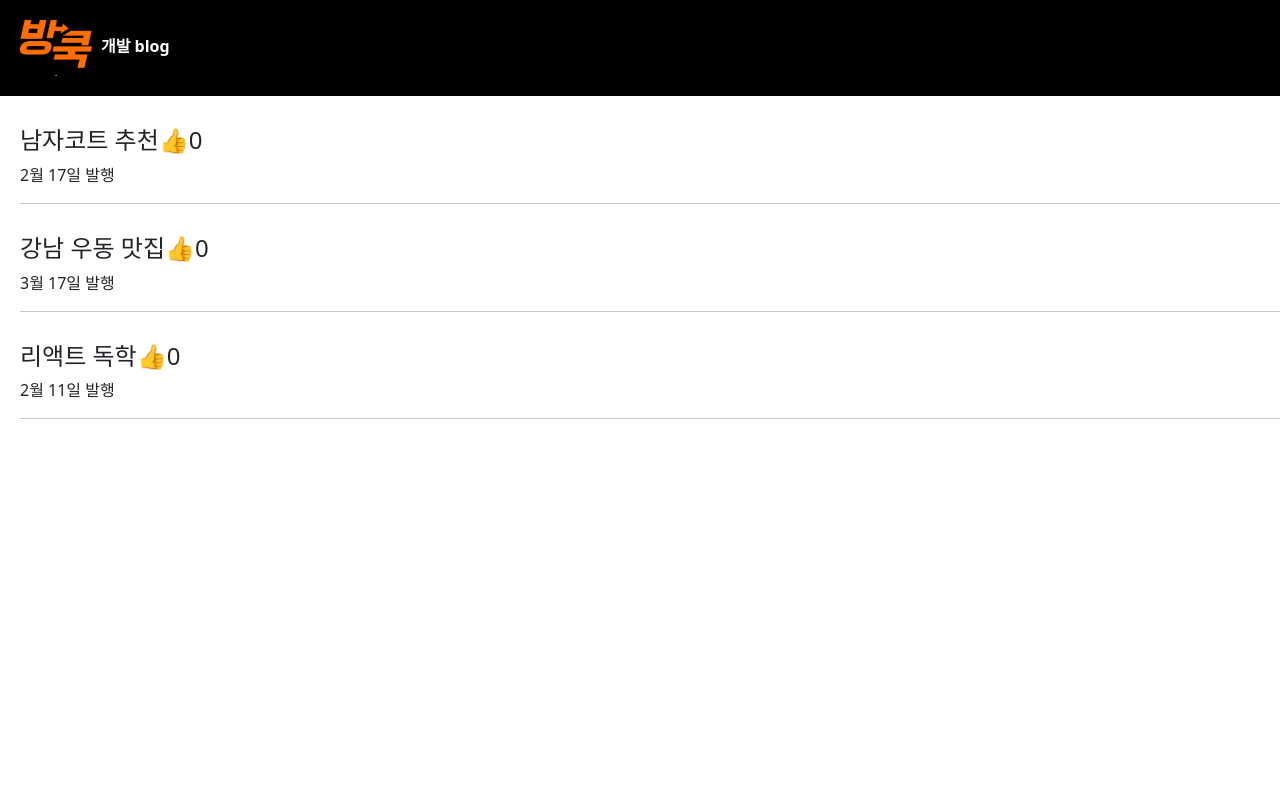
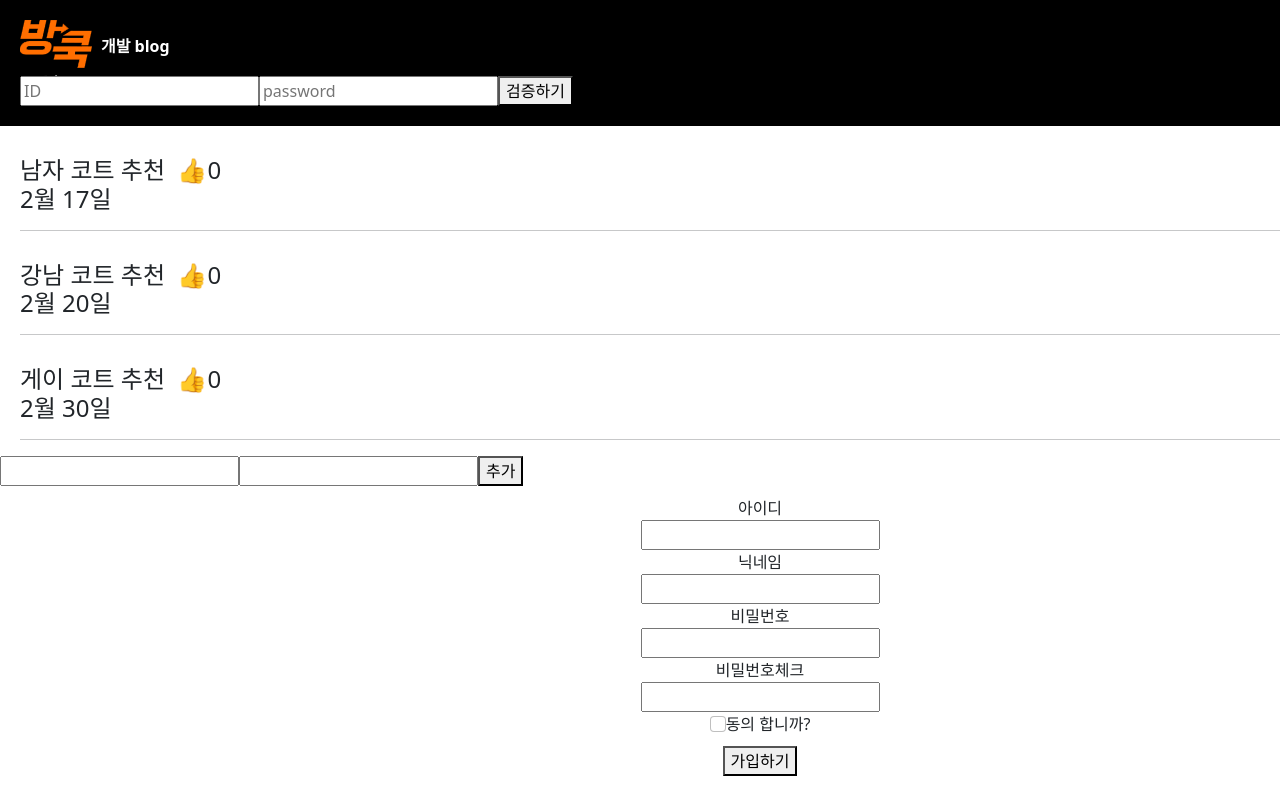
Before and after one commit to ShinHeeSun/-, a React (Create React App) app: page / in a window 1280 px wide. Shown: the top 800 px of the page. Built offline with nearby package versions, Linux system fonts and the light colour scheme.

Commit message:
first commit

```diff
--- a/package.json
+++ b/package.json
@@ -11,6 +11,7 @@
     "@testing-library/jest-dom": "^5.16.2",
     "@testing-library/react": "^12.1.3",
     "@testing-library/user-event": "^13.5.0",
+    "axios": "^0.26.1",
     "bootstrap": "^5.1.3",
     "cross-env": "^7.0.3",
     "react": "^17.0.2",
--- a/src/App.css
+++ b/src/App.css
@@ -17,6 +17,7 @@ body {
     padding-left: 20px;
     padding-right: 20px;
     text-align: left;
+
 }
 .titleChange {
   margin-top: 30px;
--- /dev/null
+++ b/src/Components/BlogList.js
@@ -0,0 +1,89 @@
+import React, {useState} from "react";
+import '../App.css'
+import Modal from './Modal';
+
+
+
+
+function BlogList () {
+
+
+    const [titleList, setTitleList] = useState( [
+        {id: 1, title : '남자 코트 추천', text : '2월 17일'},
+        {id: 2, title : '강남 코트 추천', text : '2월 20일'},
+        {id: 3, title : '게이 코트 추천', text : '2월 30일'},
+      ])
+      const [inputText, setInputText] = useState('');
+      const [inputText1, setInputText1] = useState('');
+      const [nextId, setNextIde] = useState(4);
+
+  const onChange = (e) => setInputText(e.target.value);
+  const onChange1 = (e) => setInputText1(e.target.value);
+
+
+
+const onKeyUP = (e) => {
+ if (e.key === 'Enter') {
+  onClick ();
+ }
+}
+const onClick = () => {
+  const nextNames = titleList.concat({
+    id: nextId,
+    title: inputText,
+    text : inputText1
+  });
+  setNextIde(nextId + 1);
+  setTitleList(nextNames);
+  setInputText('');
+  setInputText1('');
+
+};
+
+
+
+      const [only, setOnly] = useState(0);
+
+
+
+      let [like, setLike] = useState(0);
+      const likeClike = () => {
+        setLike(like + 1);
+      };
+
+
+      let [modal, setModal] = useState(false);
+      const openModal = () => {
+        if (modal === false) {
+          return setModal(true);
+        } else if (modal === true) {
+          return setModal(false);
+        }
+      };
+
+
+      const nameList = titleList.map((e, i) =>
+
+      (<div className="list"  key={i}>
+          <h4 onClick={()=>{setOnly(i); openModal() }}>
+          {e.title} <span onClick={likeClike}> &nbsp;👍{like} <br /></span> {e.text} </h4>
+
+      <hr />
+      </div>
+      ))
+    return(
+        <div >
+          {nameList}
+
+
+            {modal === true ? <Modal titleList={titleList}
+            only={only}
+            /> : null}
+             <input value={inputText} onChange={onChange} />
+             <input value={inputText1} onChange={onChange1} onKeyUp={onKeyUP} />
+
+      <button onClick={onClick} >추가</button>
+            </div>
+    );
+}
+export default BlogList;
--- a/src/Components/ComponetsJs.js/LikeButton.js
+++ b/src/Components/ComponetsJs.js/LikeButton.js
@@ -6,10 +6,12 @@ function LikeButton() {
   const likeClike = () => {
     setLike(like + 1);
   };
+
+
   return (
     <div>
       <h4>
-        제목 <span onClick={likeClike}>👍{like}</span>{' '}
+        <span onClick={likeClike}>👍{like}</span>{' '}
       </h4>
     </div>
   );
--- /dev/null
+++ b/src/Components/Join.js
@@ -0,0 +1,103 @@
+import React, {useState} from 'react'
+import axios from 'axios';
+
+
+function Join() {
+    const [id,setId] = useState('');
+    const [nick,setNick] = useState('');
+    const [password,setPassword] = useState('');
+    const [passwordCheck,setPasswordCheck] = useState('');
+    const [term,setTerm] = useState(false);
+    const [passwordError,setPasswordError] = useState(false);
+    const [termError,setTermError] = useState(false);
+
+    const onSubmit = (e) => {
+        e.preventDefault();
+        /**검증 로직 만들기
+         * 1. 비밀번호와 비밀번호 체크가 다를 경우를 검증한다
+         * 2. 약관 동의를 확인한다.
+         */
+        if(password !== passwordCheck){
+            return setPasswordError(true);
+        }
+        if(!term){
+            return setTermError(true);
+        }
+        console.log({
+            id,
+            nick,
+            password,
+            passwordCheck,
+            term
+        });
+    };
+    const onClick = () => {
+    axios({
+        method: 'post',
+        url: 'http://localhost:3001/user',
+        data: {
+          id,
+          nick,
+          password
+        }
+      });
+    }
+
+    // Coustom Hook 이전
+    const onChangeId = (e) => {
+        setId(e.target.value);
+    };
+    const onChangeNick = (e) => {
+        setNick(e.target.value);
+    };
+    const onChangePassword = (e) => {
+        setPassword(e.target.value);
+    };
+    const onChangePasswordChk = (e) => {
+        //비밀번호를 입력할때마다 password 를 검증하는 함수
+        setPasswordError(e.target.value !== password);
+        setPasswordCheck(e.target.value);
+    };
+    const onChangeTerm = (e) => {
+        //체크박스 초기화
+        setTermError(false);
+        setTerm(e.target.checked);
+    }
+    return(
+        <>
+        <form onSubmit={onSubmit} style={{padding:10, display:'flex', flexDirection:'column', textAlign:'center'}}>
+
+            <div>
+                <label htmlFor="user-id">아이디</label><br/>
+                <input name="user-id" value={id} required onChange={onChangeId} />
+            </div>
+            <div>
+                <label htmlFor="user-nick">닉네임</label><br/>
+                <input name="user-nick" value={nick} required onChange={onChangeNick} />
+            </div>
+            <div>
+                <label htmlFor="user-password">비밀번호</label><br/>
+                <input name="user-password" type="password" value={password} required onChange={onChangePassword} />
+            </div>
+            <div>
+                <label htmlFor="user-password-check">비밀번호체크</label><br/>
+                <input name="user-password-check" type="password" value={passwordCheck} required onChange={onChangePasswordChk} />
+                {passwordError && <div style={{color : 'red'}}>비밀번호가 일치하지 않습니다.</div>}
+            </div>
+            <div>
+                <input className="form-check-input" type="checkbox" id="flexCheckDefault"
+                 name="user-term" value={term} onChange={onChangeTerm}></input>
+                     <label className="form-check-label" htmlFor="flexCheckDefault">동의 합니까?</label>
+                {termError && <div style={{color : 'red'}}>약관에 동의하셔야 합니다.</div>}
+            </div>
+            <div style={{marginTop:10}}>
+                <button type="submit" onClick={onClick}>가입하기</button>
+            </div>
+        </form>
+
+
+        </>
+    );
+};
+
+export default Join;
--- /dev/null
+++ b/src/Components/Login.js
@@ -0,0 +1,59 @@
+import React from 'react';
+import '../App.css';
+
+class Login extends React.Component {
+  state = {
+    id:'',
+    password: '',
+    clicked: false,
+    vaildated: false,
+  };
+  handleChange = (e) => {
+    this.setState({ password: e.target.value });
+  };
+  handleButtonClick = () => {
+    this.setState({
+      clicked: true,
+      validated: this.state.password === '0000',
+    });
+    this.input.focus();
+  };
+
+  render() {
+    return (
+      <div>
+        <input
+          type="text"
+          placeholder="ID"
+          value={this.state.password}
+          onChange={this.handleChange}
+          className={
+            this.state.clicked
+              ? this.state.validated
+                ? 'success'
+                : 'failure'
+              : ''
+          }
+          ref={(ref) => (this.input = ref)}
+        />
+        <input
+          type="password"
+          placeholder="password"
+          value={this.state.password}
+          onChange={this.handleChange}
+          className={
+            this.state.clicked
+              ? this.state.validated
+                ? 'success'
+                : 'failure'
+              : ''
+          }
+          ref={(ref) => (this.input = ref)}
+        />
+        <button onClick={this.handleButtonClick}>검증하기</button>
+      </div>
+    );
+  }
+}
+
+export default Login;
--- a/src/Components/Modal.js
+++ b/src/Components/Modal.js
@@ -1,11 +1,11 @@
 import React from 'react';
 import '../App.css';
 
-function Modal() {
+function Modal (props) {
   return (
     <div className="Modal">
-      <h2>제목</h2>
-      <p>날짜</p>
+      <h2>{props.titleList[props.only].title}</h2>
+      <p>{props.titleList[props.only].text}</p>
       <p>상세내용</p>
     </div>
   );
--- a/src/Components/Title.js
+++ b/src/Components/Title.js
@@ -1,29 +1,14 @@
-import React, { useState } from 'react';
+import React from 'react';
 import logo from '../img/logo.png';
-import Modal from './Modal';
+import BlogList from './BlogList'
+import Login from './Login'
+import Join from './Join'
+
 
 function Title() {
-  let [title, setTitle] = useState([
-    '남자코트 추천',
-    '강남 우동 맛집',
-    '리액트 독학',
-  ]);
 
-  let [like, setLike] = useState(0);
 
-  let [modal, setModal] = useState(false);
 
-  const openModal = () => {
-    if (modal === false) {
-      return setModal(true);
-    } else if (modal === true) {
-      return setModal(false);
-    }
-  };
-
-  const likeClike = () => {
-    setLike(like + 1);
-  };
 
   return (
     <div>
@@ -32,33 +17,10 @@ function Title() {
           <img className="logoName" src={logo} let="logo" alt="..." />
           개발 blog
         </div>
+        <Login />
       </div>
-      <div className="list">
-        <h4>
-          {title[0]}
-          <span onClick={likeClike}>👍{like}</span>
-        </h4>
-        <p>2월 17일 발행</p>
-        <hr />
-      </div>
-      <div className="list">
-        <h4>
-          {title[1]}
-          <span onClick={likeClike}>👍{like}</span>
-        </h4>
-        <p>3월 17일 발행</p>
-        <hr />
-      </div>
-      <div className="list" onClick={openModal}>
-        <h4>
-          {title[2]}
-          <span onClick={likeClike}>👍{like}</span>
-        </h4>
-        <p>2월 11일 발행</p>
-        <hr />
-      </div>
-
-      {modal === true ? <Modal /> : null}
+      <BlogList />
+      <Join />
     </div>
   );
 }
--- /dev/null
+++ b/user.json
@@ -0,0 +1,5 @@
+{
+  "user": [
+
+  ]
+}
```
Also changed, not shown: src/Components/ComponetsJs.js/Const.js (+24 -0 lines), 1 other file (tests, documents, lock files or other folders).
